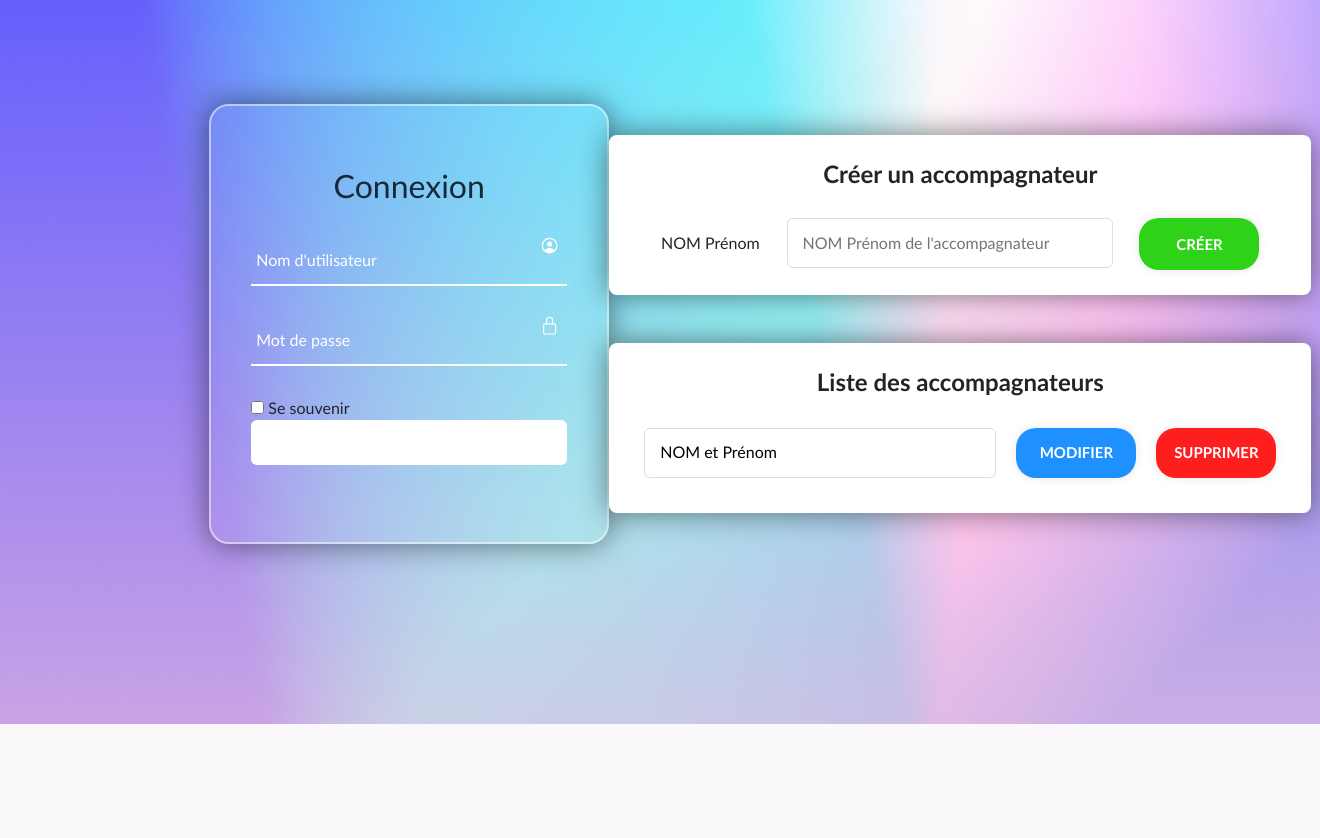
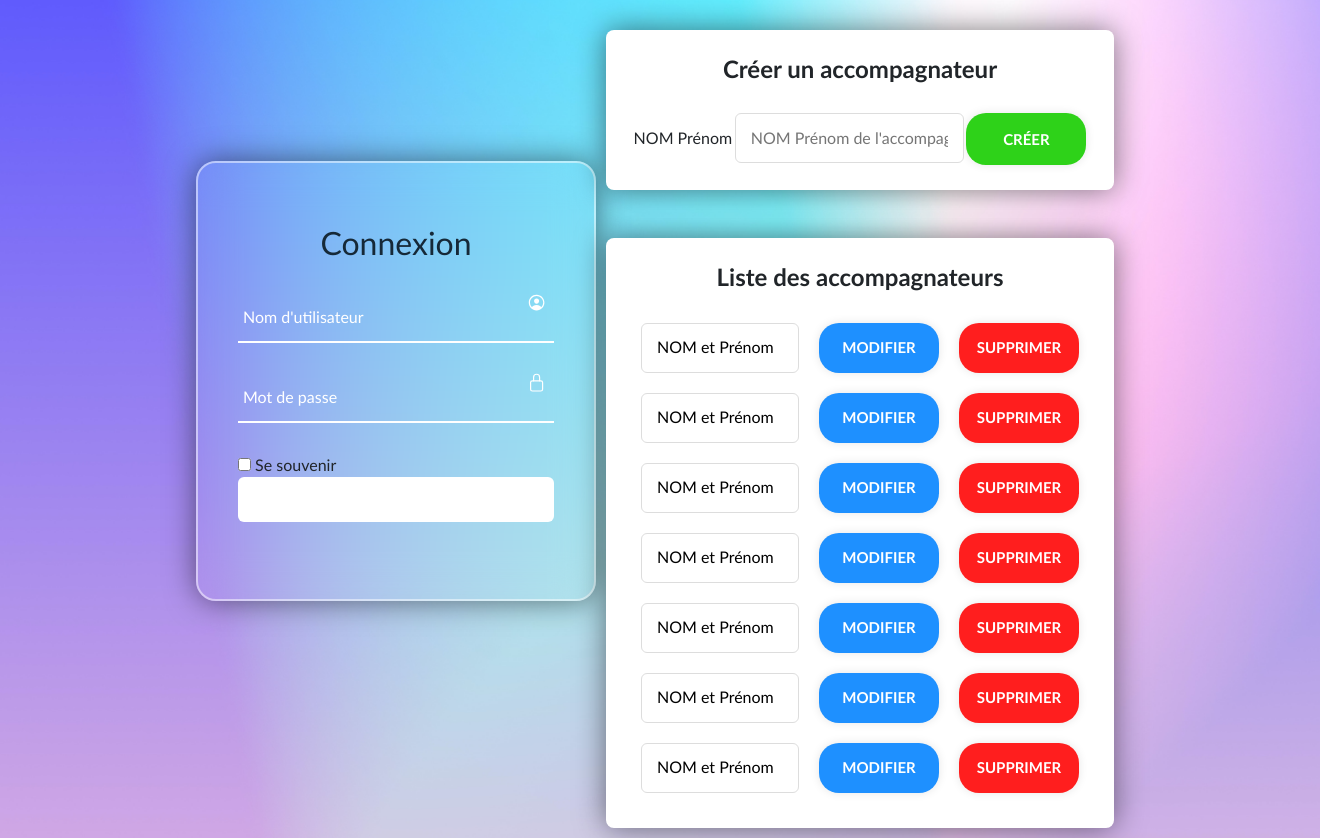
Before and after one commit to Ralsywy/RSE, a PHP site: page /index.php?route=creer_accompagnateur in a window 1320 px wide. Shown: the part 76-914 px from the top of the page. Before the commit the page ends 800 px from the top, so only its background shows below. Run offline with PHP 8.4, Linux system fonts and the light colour scheme.

Commit message:
centre acc

```diff
--- a/assets/style.css
+++ b/assets/style.css
@@ -2,6 +2,9 @@
 .navbar-nav > li{
   padding-left:80px;
   padding-right:80px;
+}
+.navbar{
+  background-color: #ff7dc8;
 }
 .nav_msg {
   font-size: larger;
@@ -174,7 +177,7 @@ transform: scale(1.1);
 
 .creer_acc{
   position:relative;
-  width: 140%;
+  width: 100%;
   background: #ffffff;
   padding: 25px;
   border-radius: 8px;
@@ -249,7 +252,7 @@ transform: scale(1.1);
 
 .liste_acc{
   position:relative;
-  width: 140%;
+  width: 100%;
   background: #ffffff;
   padding: 25px;
   border-radius: 8px;
@@ -331,3 +334,9 @@ transform: scale(1.1);
   display: flex;
   flex-direction: row;
 }
+
+.page_acc{
+  margin-top:6rem;
+  width: 40%;
+  padding: 10px;
+}
--- a/index.php
+++ b/index.php
@@ -19,9 +19,10 @@ session_start();
 
 <!-- DEBUT NAVBAR -->
 <header>
-<nav class="navbar navbar-expand-lg" style="background-color: #ff7dc8;">
+<nav class="navbar navbar-expand-lg">
   <div class="container-fluid">
     <a class="navbar-brand" href="#">
+
       <img src="img/rdc.png" width="50" height="50">
     </a>
     <div class="collapse navbar-collapse" id="navbarNav">
--- a/pages/creer_accompagnateur.php
+++ b/pages/creer_accompagnateur.php
@@ -1,5 +1,5 @@
 <div class="page_acc">
-<section class="creer_acc">
+    <div class="creer_acc">
         <h1 class="titre_acc">Créer un accompagnateur</h1>
             <form action="#" class="form_acc"></form>
             <div class="input-box_acc">
@@ -7,7 +7,7 @@
                 <input class="tbx_acc" type="text" placeholder="NOM Prénom de l'accompagnateur">
                 <a href="#" class="btn_acc_c">Créer</a>
             </div>
-</section>
+    </div>
     <section class="liste_acc">
         <h1 class="titre_acc">Liste des accompagnateurs</h1>
         <!-- UN ACCOMPAGNATEUR -->
@@ -21,5 +21,55 @@
         </div>
         </div>
         <!-- FIN D'UN ACCOMPAGNATEUR -->
+        <div class="un_acc">
+        <div class="box_liste_acc">
+            <label class="liste_name_acc">NOM et Prénom</label>
+        </div>
+        <div class="btn_liste_acc">
+            <a href="#" class="btn_acc_m">Modifier</a>
+            <a href="#" class="btn_acc_s">Supprimer</a>
+        </div>
+        </div><div class="un_acc">
+        <div class="box_liste_acc">
+            <label class="liste_name_acc">NOM et Prénom</label>
+        </div>
+        <div class="btn_liste_acc">
+            <a href="#" class="btn_acc_m">Modifier</a>
+            <a href="#" class="btn_acc_s">Supprimer</a>
+        </div>
+        </div><div class="un_acc">
+        <div class="box_liste_acc">
+            <label class="liste_name_acc">NOM et Prénom</label>
+        </div>
+        <div class="btn_liste_acc">
+            <a href="#" class="btn_acc_m">Modifier</a>
+            <a href="#" class="btn_acc_s">Supprimer</a>
+        </div>
+        </div>
+        <div class="un_acc">
+        <div class="box_liste_acc">
+            <label class="liste_name_acc">NOM et Prénom</label>
+        </div>
+        <div class="btn_liste_acc">
+            <a href="#" class="btn_acc_m">Modifier</a>
+            <a href="#" class="btn_acc_s">Supprimer</a>
+        </div>
+        </div><div class="un_acc">
+        <div class="box_liste_acc">
+            <label class="liste_name_acc">NOM et Prénom</label>
+        </div>
+        <div class="btn_liste_acc">
+            <a href="#" class="btn_acc_m">Modifier</a>
+            <a href="#" class="btn_acc_s">Supprimer</a>
+        </div>
+        </div><div class="un_acc">
+        <div class="box_liste_acc">
+            <label class="liste_name_acc">NOM et Prénom</label>
+        </div>
+        <div class="btn_liste_acc">
+            <a href="#" class="btn_acc_m">Modifier</a>
+            <a href="#" class="btn_acc_s">Supprimer</a>
+        </div>
+        </div>
     </section>
 </div>
```
Lines whose indentation alone changed are shown as unchanged.
